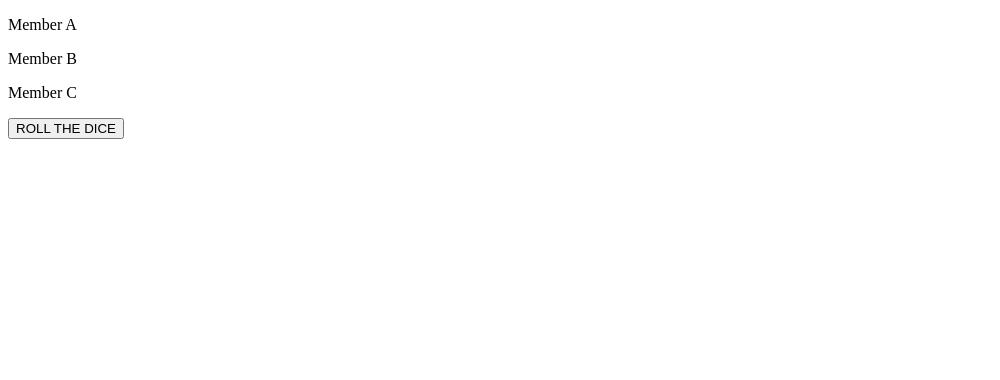
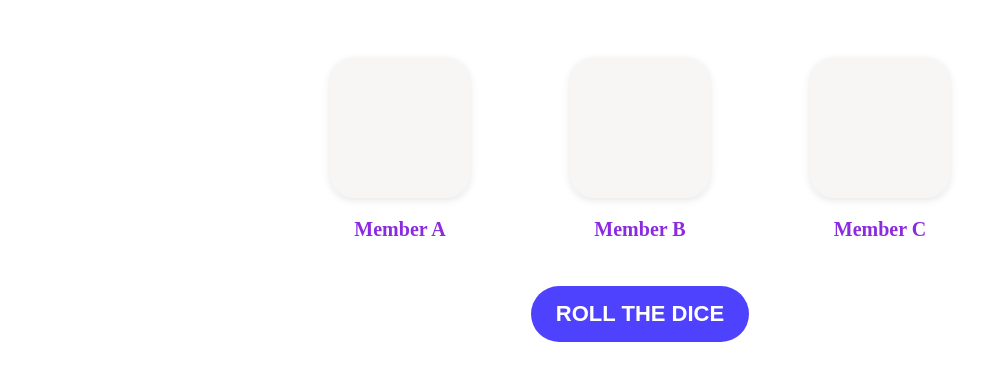
Before and after one commit to im-niraj/ThrowDice, a plain HTML site: page index.html in a window 1280 px wide. Shown: the whole page, without its empty margins (0-1000 px from the left). Drawn offline with Linux system fonts and the light colour scheme.

Commit message:
css has created

```diff
--- a/index.html
+++ b/index.html
@@ -5,6 +5,55 @@
     <meta http-equiv="X-UA-Compatible" content="IE=edge">
     <meta name="viewport" content="width=device-width, initial-scale=1.0">
     <title>Throw Dice</title>
+    <style>
+        .container{
+            text-align: center;
+        }
+        #winner{
+            font-size: 40px;
+            color: green;
+            font-family: Arial, Helvetica, sans-serif;
+            font-weight: bold;
+        }
+        .dice{
+            display: flex;
+            justify-content: center;
+        }
+        .dice > div > p{
+            font-size: 20px;
+            font-weight: 600;
+            color: blueviolet;
+            margin: 0;
+            padding: 0;
+        }
+        #member-1,
+        #member-2,
+        #member-3{
+            height: 140px;
+            width: 140px;
+            background-color: rgb(248, 245, 245);
+            box-shadow: rgba(0, 0, 0, 0.1) 0px 2px 8px;
+            border-radius: 24px;
+            margin: 50px 50px 20px 50px;
+            display: flex;
+            justify-content: center;
+            align-items: center;
+            font-size: 65px;
+            font-family: Arial, Helvetica, sans-serif;
+            font-weight: bold;
+        }
+        #roll{
+            background-color: rgba(35, 20, 255, 0.804);
+            border: 0;
+            margin-top: 45px;
+            border-radius: 30px;
+            padding: 15px 25px;
+            font-size: 22px;
+            color: #fff;
+            font-weight: 600;
+            cursor: pointer;
+        }
+    </style>
 </head>
 <body>
     <div class="container">
```
